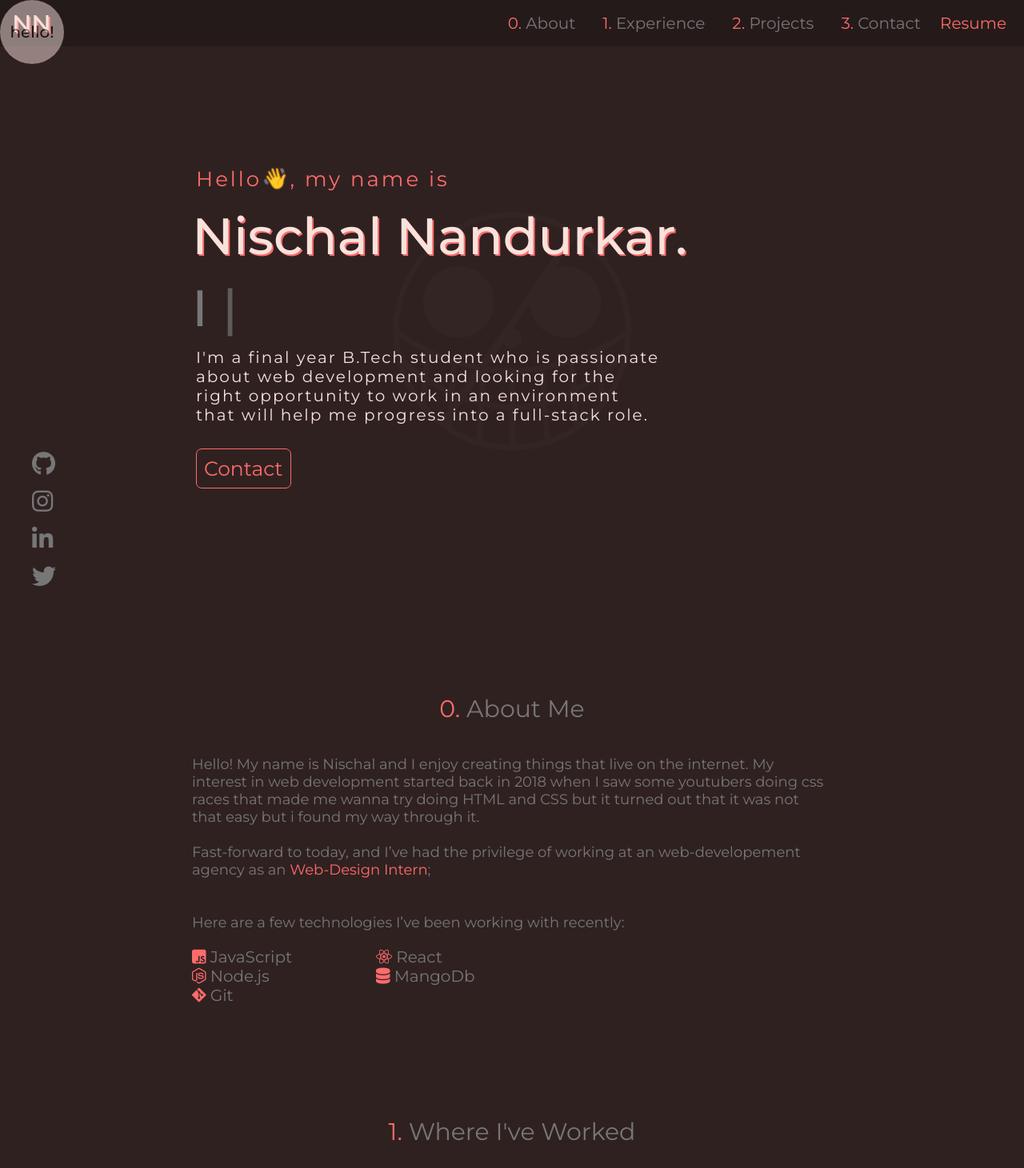
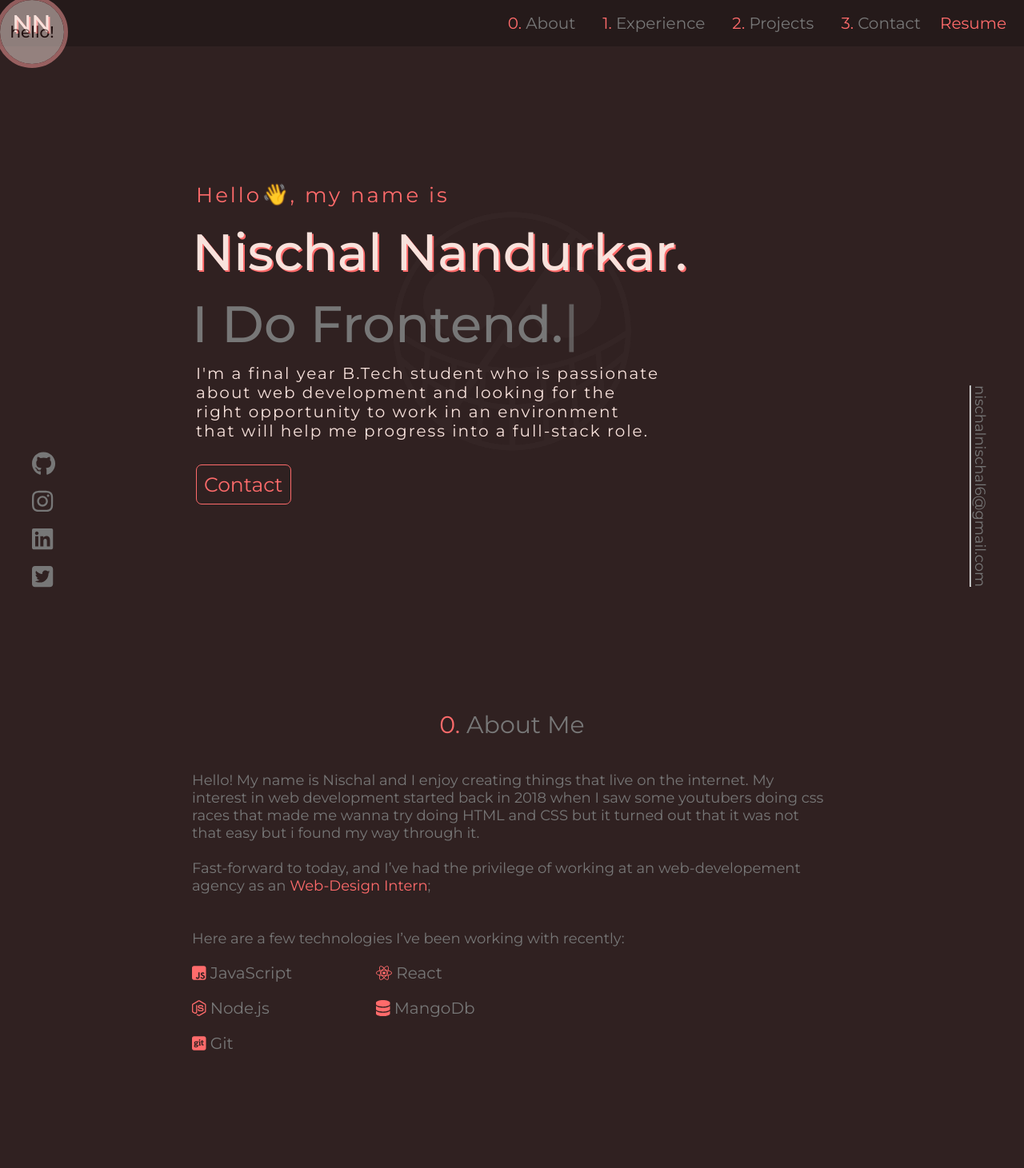
Before and after one commit to nischalll/Portfolio, a React (Create React App) app: page / in a window 1280 px wide. Shown: the top 1461 px of the page at 80% size. Built offline with nearby package versions, Linux system fonts and the light colour scheme.

Commit message:
ui problems solved

```diff
--- a/package.json
+++ b/package.json
@@ -4,6 +4,10 @@
   "private": true,
   "homepage": "./",
   "dependencies": {
+    "@fortawesome/fontawesome-svg-core": "^6.1.1",
+    "@fortawesome/free-brands-svg-icons": "^6.1.1",
+    "@fortawesome/free-solid-svg-icons": "^6.1.1",
+    "@fortawesome/react-fontawesome": "^0.1.18",
     "font-awesome": "^4.7.0",
     "gh-pages": "^3.2.3",
     "latest": "^0.2.0",
--- a/public/index.html
+++ b/public/index.html
@@ -32,7 +32,6 @@
       To begin the development, run `npm start`.
       To create a production bundle, use `npm run build`.
     -->
-  <script src="https://kit.fontawesome.com/bfde360200.js" crossorigin="anonymous"></script>
 </body>
 
 </html>
--- a/src/App.css
+++ b/src/App.css
@@ -37,8 +37,10 @@ body {
   background-size:cover;
   font-size: 18px;
   color: var(--black);
+  overflow-x: hidden;
 }
 .cursor{
+  display: none;
   width: 70px;
   height: 70px;
   background-color: var(--lighter-red);
@@ -54,11 +56,26 @@ body {
   transition-timing-function: ease-out;
   text-align: center;
   padding: 5px;
-  display: flex;
+  /* display: flex;
   justify-content: center;
-  align-items: center;
+  align-items: center; */
 }
-.cursor::before
+@media screen and (min-width:820px){
+  .cursor{
+    display: flex;
+    justify-content: center;
+    align-items: center;
+  }
+  .cursor::before{
+    content: "";
+    width: 80px;
+    height: 80px;
+    border: 5px solid rgb(255, 160, 160);
+    border-radius: 50%;
+    position: absolute;
+    z-index: 20;
+  }
+}
 .txt-highlights{
   color: var(--lighter-red);
 }
@@ -345,7 +362,7 @@ ham i{
     font-size: 20px;
   }
   .give-padding{
-    padding: 0 100px;
+    padding: 20px 100px;
   }
 }
 /* Hero */
@@ -385,7 +402,7 @@ ham i{
 .skills-list{
   display: grid;
 grid-template-columns: repeat(2, minmax(140px, 200px));
-gap: 0px 30px;
+gap: 20px 30px;
 padding: 0px;
 margin: 20px 0px 0px;
 font-size: var(--font-small);
@@ -602,6 +619,10 @@ ul.tech-used li{
   margin-bottom: 0;
   scale: 1;
 }
+#footer-email{
+  display: none;
+  position: fixed;
+}
 @media screen and (min-width:550px){
  #social-icons{
    margin: 30px;
@@ -618,6 +639,16 @@ ul.tech-used li{
     margin-bottom: 20px;
     scale: 1.2;
   }
+  #footer-email{
+    display: block;
+    position: fixed;
+    bottom: 180px;
+    right: -70px;
+    transform: rotate(90deg);
+  }
+  #footer-email:hover{
+    margin-bottom: 20px;
+  }
 }
 
 /* footer */
--- a/src/App.js
+++ b/src/App.js
@@ -9,7 +9,7 @@ import Contact from "./components/Contact";
 import Footer from "./components/Footer";
 
 export default function App() {
-  let [boolean, setBoolean] = useState(false);
+  let [boolean, setBoolean] = useState(true);
   const [mousePosition, SetMousePosition] = useState({
     left: 0,
     top: 0,
--- a/src/components/About.jsx
+++ b/src/components/About.jsx
@@ -1,5 +1,7 @@
 import React from 'react'
-
+import { FontAwesomeIcon } from '@fortawesome/react-fontawesome';
+import {fab, faJsSquare, faReact, faNodeJs, faGitSquare} from "@fortawesome/free-brands-svg-icons";
+import { faDatabase } from '@fortawesome/free-solid-svg-icons';
 export default function About() {
   return (
     <section className="about-continer sections" id="about">
@@ -22,11 +24,11 @@ export default function About() {
                     <br/><br/>
                     <p>Here are a few technologies I’ve been working with recently:</p>
                     <ul className="skills-list">
-                        <li><i className="sauce fa-brands fa-js-square"></i> JavaScript</li>
-                        <li><i className="sauce fa-brands fa-react"></i> React</li>
-                        <li><i className="sauce fa-brands fa-node-js"></i> Node.js</li>
-                        <li><i className="sauce fa-solid fa-database"></i> MangoDb</li>
-                        <li><i className="sauce fa-brands fa-git-alt"></i> Git</li>
+                        <li><FontAwesomeIcon className="sauce" icon={faJsSquare} /> JavaScript</li>
+                        <li><FontAwesomeIcon className="sauce" icon={faReact}/>   React</li>
+                        <li><FontAwesomeIcon className="sauce" icon={faNodeJs}/> Node.js</li>
+                        <li><FontAwesomeIcon className="sauce" icon={faDatabase}/> MangoDb</li>
+                        <li><FontAwesomeIcon className="sauce" icon={faGitSquare}/> Git</li>
                     </ul>
                 </div>
         </div>
--- a/src/components/Contact.jsx
+++ b/src/components/Contact.jsx
@@ -14,7 +14,10 @@ export default function Contact() {
           I’ll try my best to get back to you!
         </p>
         <div className="button-container">
-          <a className="contact-button" href="#contact">
+          <a
+            className="contact-button"
+            href="mailto: nischalnischal6@gmail.com"
+          >
             Say Hello !
           </a>
         </div>
--- a/src/components/Footer.jsx
+++ b/src/components/Footer.jsx
@@ -1,29 +1,33 @@
 import React from "react";
+import { FontAwesomeIcon } from "@fortawesome/react-fontawesome";
+import {fab, faTwitterSquare, faInstagram, faLinkedin, faGithub} from "@fortawesome/free-brands-svg-icons";
+import { faHeart } from "@fortawesome/free-solid-svg-icons";
 
 export default function Footer() {
   return (
     <footer>
       <div className="footer-container">
+
         <div className="socials">
           <ul id="social-icons">
             <li>
-              <a href="#">
-                <i className="fa-brands fa-github"></i>
+              <a target="_blank" href="https://github.com/nischalll">
+              <FontAwesomeIcon icon={faGithub} />
               </a>
             </li>
             <li>
-              <a href="#">
-                <i className="fa-brands fa-instagram"></i>
+              <a target="_blank" href="https://www.instagram.com/nischalll/">
+                <FontAwesomeIcon icon={faInstagram} />
               </a>
             </li>
             <li>
-              <a href="#">
-                <i className="fa-brands fa-linkedin"></i>
+              <a target="_blank" href="https://www.linkedin.com/in/nischal-nandurkar-41a7a8177/">
+              <FontAwesomeIcon icon={faLinkedin} />
               </a>
             </li>
             <li>
-              <a href="#">
-                <i className="fa-brands fa-twitter"></i>
+              <a target="_blank" href="https://twitter.com/codewithnish">
+              <FontAwesomeIcon icon={faTwitterSquare} />
               </a>
             </li>
           </ul>
@@ -31,10 +35,10 @@ export default function Footer() {
         <div className="copyright">
           <a href="https://github.com/nischalll">
             Designed and built by Nischal Nandurkar{" "}
-            <i className="fa-solid fa-heart"></i>
+            <FontAwesomeIcon icon={faHeart} />
           </a>
         </div>
-        <div className="footer-email">nischalnischal6@gmail.com</div>
+          <a href="mailto: nischalnischal6@gmail.com" id="footer-email">nischalnischal6@gmail.com <hr /></a>
       </div>
     </footer>
   );
--- a/src/components/Hero.jsx
+++ b/src/components/Hero.jsx
@@ -29,11 +29,9 @@ export default function Hero({ handleClick, boolean }) {
             }}
             onInit={(typewriter) => {
               typewriter
-                .typeString("I build things for web.")
+                .typeString("I Do Frontend.")
                 .pause(2000)
                 .deleteAll()
-                .typeString("I like good food.")
-                .pause(2000)
                 .start();
             }}
           />
@@ -46,7 +44,7 @@ export default function Hero({ handleClick, boolean }) {
           role.
         </div>
         <div className="button-container">
-          <a className="contact-button" href="#">
+          <a className="contact-button" href="#contact">
             Contact
           </a>
         </div>
--- a/src/components/Navbar.jsx
+++ b/src/components/Navbar.jsx
@@ -1,5 +1,6 @@
-import React, { useState } from "react";
-
+import resume from "../resume/Nischal Nandurkar Resume.pdf"
+import { FontAwesomeIcon } from '@fortawesome/react-fontawesome';
+import {faCoffee} from "@fortawesome/free-solid-svg-icons";
 export default function Navbaravbar({ handleClick, boolean }) {
   return (
     <nav id="navbar" onClick={handleClick}>
@@ -10,7 +11,7 @@ export default function Navbaravbar({ handleClick, boolean }) {
           </a>
         </h1>
         <div className="ham-container">
-          <a className="contact-button resume-button first-btn" href="#contact">
+          <a target="_blank" href={resume} className="contact-button resume-button first-btn">
             Resume
           </a>
           <span className="ham">
@@ -42,9 +43,7 @@ export default function Navbaravbar({ handleClick, boolean }) {
           </a>
         </li>
       </ul>
-      <a className="contact-button resume-button second-btn" href="#contact">
-        Resume
-      </a>
+      <a target="_blank" href={resume} className="contact-button resume-button second-btn">Resume</a>
     </nav>
   );
 }
--- a/src/index.js
+++ b/src/index.js
@@ -1,5 +1,7 @@
 import React from 'react';
 import ReactDOM from 'react-dom';
+import {FontAwesomeIcon} from "@fortawesome/react-fontawesome"
+import {faCoffee} from "@fortawesome/free-solid-svg-icons"
 import App from './App';
 import './index.css';
 import 'font-awesome/css/font-awesome.min.css';
```
Also changed, not shown: 2 other files (tests, documents, lock files or other folders).
